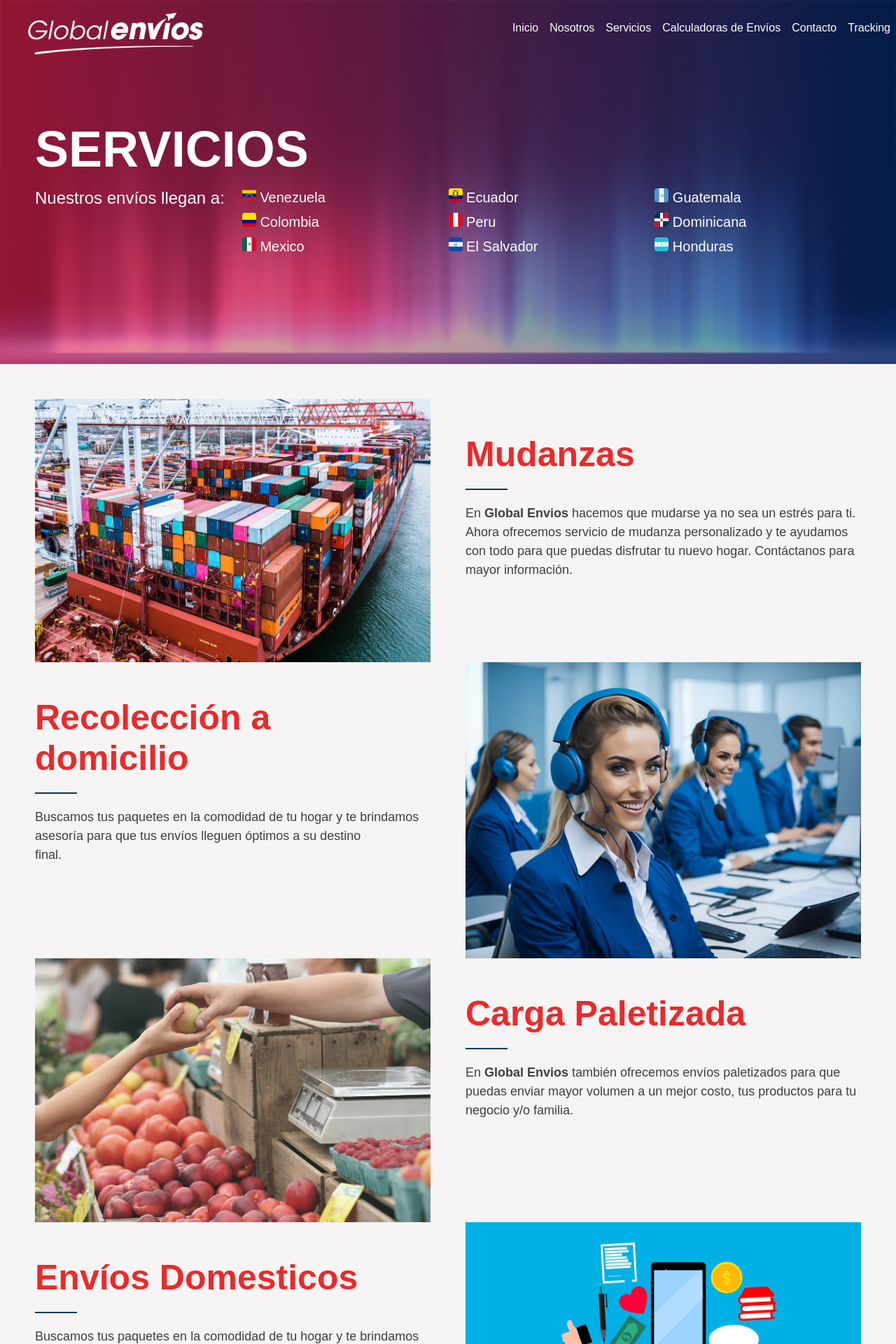
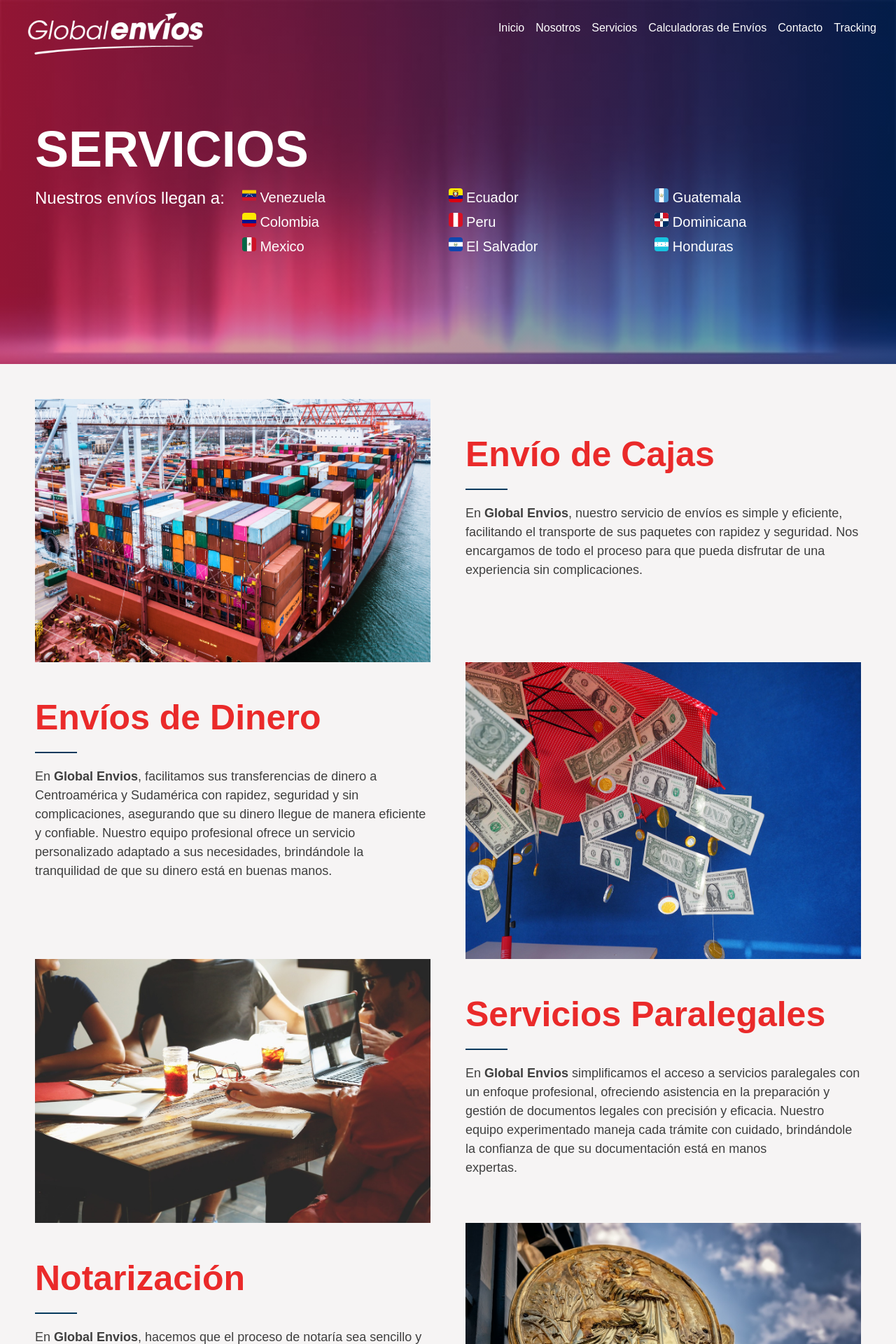
Before and after one commit to gaug1801/global-envios-3, a PHP site: page /servicios.php in a window 1280 px wide. Shown: the top 1920 px of the page at 70% size. Run offline with PHP 8.4, Linux system fonts and the light colour scheme.

Commit message:
Minor changes

```diff
--- a/header.html
+++ b/header.html
@@ -13,7 +13,7 @@
         </div>
     </div>
      <a href="contacto.php?session_cleanup=true"><button class="header-menu-option">Contacto</button></a>
-     <a href="https://globalenvios.multitrack.trackingpremium.us/tracking/tracking"><button class="header-menu-option">Tracking</button></a>
+     <a href="https://globalenvios.multitrack.trackingpremium.us/tracking/tracking" target="_blank" rel="noopener noreferrer"><button class="header-menu-option">Tracking</button></a>
      <i class="bx bx-menu" id="btn"></i>
   </div>
   <div id="myModal" class="modal">
--- a/servicios.php
+++ b/servicios.php
@@ -59,56 +59,56 @@
           <img src="images/MicrosoftTeams-image-6.jpg" alt="">
         </div>
         <div class="service-row-body">
-          <h2>Mudanzas</h2>
+          <h2>Envío de Cajas</h2>
           <div class="break"></div>
           <div class="service-text-container">
             <span class="services-text">
-              En <strong>Global Envios</strong> hacemos que mudarse ya no sea un estrés para ti. Ahora ofrecemos servicio de mudanza personalizado y te ayudamos con todo para que puedas disfrutar tu nuevo hogar. Contáctanos para mayor información.
+              En <strong>Global Envios</strong>, nuestro servicio de envíos es simple y eficiente, facilitando el transporte de sus paquetes con rapidez y seguridad. Nos encargamos de todo el proceso para que pueda disfrutar de una experiencia sin complicaciones.
             </span>
           </div>
         </div>
       </div>
       <div class="service-row-container">
         <div id="domicilio" class="service-row-body-2">
-          <h2>Recolección a domicilio</h2>
+          <h2>Envíos de Dinero</h2>
           <div class="break"></div>
           <div class="service-text-container">
             <span class="services-text">
-              Buscamos tus paquetes en la comodidad de tu hogar y te brindamos asesoría para que tus envíos lleguen óptimos a su destino final.
+              En <strong>Global Envios</strong>, facilitamos sus transferencias de dinero a Centroamérica y Sudamérica con rapidez, seguridad y sin complicaciones, asegurando que su dinero llegue de manera eficiente y confiable. Nuestro equipo profesional ofrece un servicio personalizado adaptado a sus necesidades, brindándole la tranquilidad de que su dinero está en buenas manos.
             </span>
           </div>
         </div>
         <div class="service-image-container">
-          <img src="images/stock-image-2.jpg" alt="">
+          <img src="images/money-umbrella.jpg" alt="">
         </div>
 
       </div>
       <div class="service-row-container">
         <div class="service-image-container">
-          <img src="images/stock-image-3.jpg" alt="">
+          <img src="images/meeting.jpg" alt="">
         </div>
         <div class="service-row-body">
-          <h2>Carga Paletizada</h2>
+          <h2>Servicios Paralegales</h2>
           <div class="break"></div>
           <div class="service-text-container">
             <span class="services-text">
-              En <strong>Global Envios</strong> también ofrecemos envíos paletizados para que puedas enviar mayor volumen a un mejor costo, tus productos para tu negocio y/o familia.
+              En <strong>Global Envios</strong> simplificamos el acceso a servicios paralegales con un enfoque profesional, ofreciendo asistencia en la preparación y gestión de documentos legales con precisión y eficacia. Nuestro equipo experimentado maneja cada trámite con cuidado, brindándole la confianza de que su documentación está en manos expertas.
             </span>
           </div>
         </div>
       </div>
       <div class="service-row-container">
         <div class="service-row-body-2">
-          <h2>Envíos Domesticos</h2>
+          <h2>Notarización</h2>
           <div class="break"></div>
           <div class="service-text-container">
             <span class="services-text">
-              Buscamos tus paquetes en la comodidad de tu hogar y te brindamos asesoría para que tus envíos lleguen óptimos a su destino final.
+            En <strong>Global Envios</strong>, hacemos que el proceso de notaría sea sencillo y eficiente, ofreciendo servicios precisos y confiables como la certificación de documentos y validación de firmas. Nuestro equipo de notarios garantiza precisión y rapidez, asegurando el mayor cuidado y profesionalismo en el tratamiento de sus documentos.
             </span>
           </div>
         </div>
         <div class="service-image-container">
-          <img src="images/stock-image-4.png" alt="">
+          <img src="images/notary-sign.jpg" alt="">
         </div>
       </div>
     </div>
--- a/style/header.css
+++ b/style/header.css
@@ -51,6 +51,7 @@ a, button {
   height: 40px;
   white-space: nowrap;
   position: relative;
+  margin-right: 20px;
 }
 .header-menu-option {
   flex: 1;
--- a/style/index.css
+++ b/style/index.css
@@ -24,6 +24,12 @@
 }
 .more-info-button:active {
   box-shadow: 0 0 20px rgba(255, 255, 255, 0.25);
+}
+#infoButton a {
+  text-decoration: none;
+  background-color: transparent;
+  margin: 0;
+  padding: 0;
 }
 .flags-services-container {
   font-family: Arial;
--- a/style/nosotros-body.css
+++ b/style/nosotros-body.css
@@ -60,7 +60,7 @@ body {
   line-height: 1.5;
 }
 .nosotros-body-2 {
-  color: rgb(113, 113, 113);
+  color: rgb(47, 47, 47);
   margin-bottom: 20px;
 }
 .mission-container {
@@ -116,7 +116,7 @@ body {
 }
 .our-mission-body,
 .our-vision-body {
-  color: rgb(113, 113, 113);
+  color: rgb(47, 47, 47);
   line-height: 2;
   margin-top: 5px;
 }
```
Also changed, not shown: index.php (+4 -4 lines), nosotros.php (+5 -5 lines), images/meeting.jpg (added), images/money-umbrella.jpg (added), images/notary-sign.jpg (added), 1 other file.
